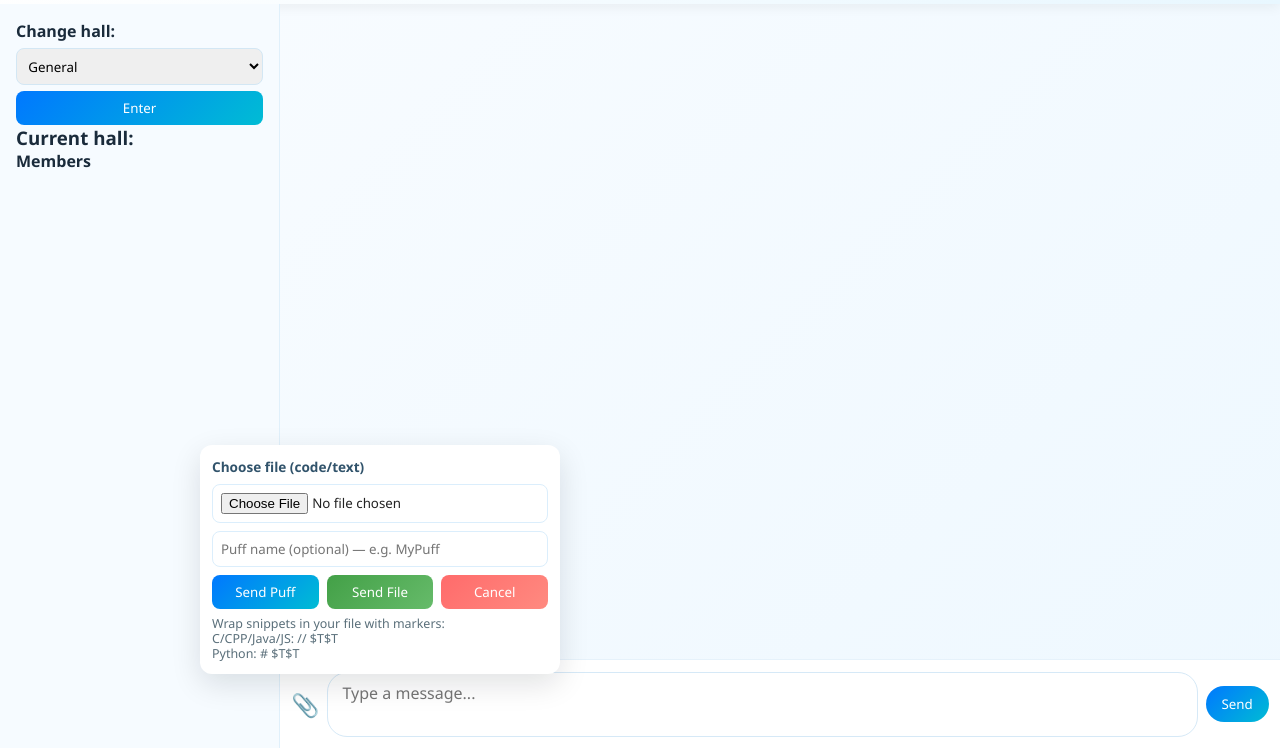
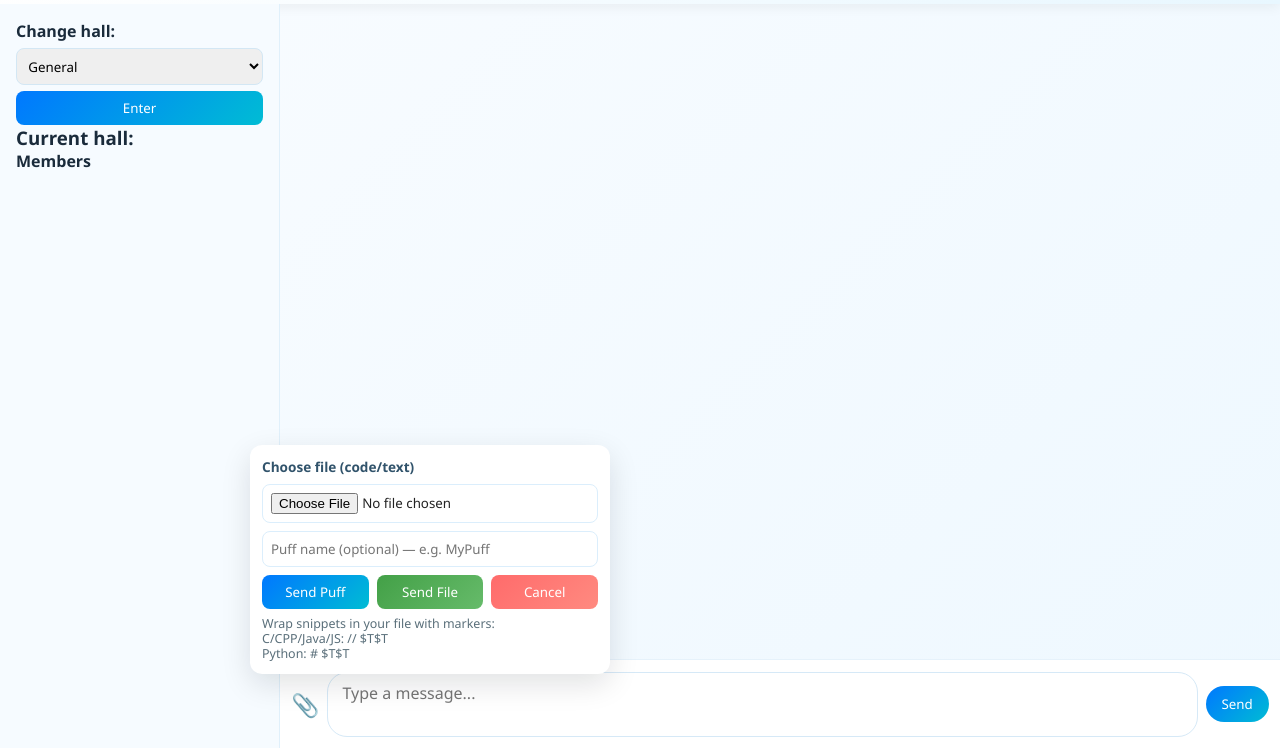
Before and after one commit to Vignesh11011/TalkHalls-chat-app, a website: page public/chat.html in a window 1280 px wide. Both pictures are taken after a click on the button "Attach File". Shown: the part 52-800 px from the top of the page. Drawn offline with nearby package versions, Linux system fonts and the light colour scheme; no server answers.

Commit message:
Puffs feature added and ui change

```diff
--- a/public/chat.css
+++ b/public/chat.css
@@ -91,7 +91,7 @@ body { height:100vh; background: linear-gradient(135deg,#f9fcff,#eef8ff); color:
 
 /* Puff panel (positions above input, centered) */
 .puff-panel {
-  position:absolute; bottom:74px; left:10%; transform:translateX(-50%); width:360px;
+  position:absolute; bottom:74px; left:15%; transform:translateX(-50%); width:360px;
   background:#ffffff; border-radius:12px; padding:12px; box-shadow:0 10px 30px rgba(3,17,26,0.12); z-index:30;
   display:flex; flex-direction:column; gap:8px; animation:panelIn .18s ease-out;
 }
```
